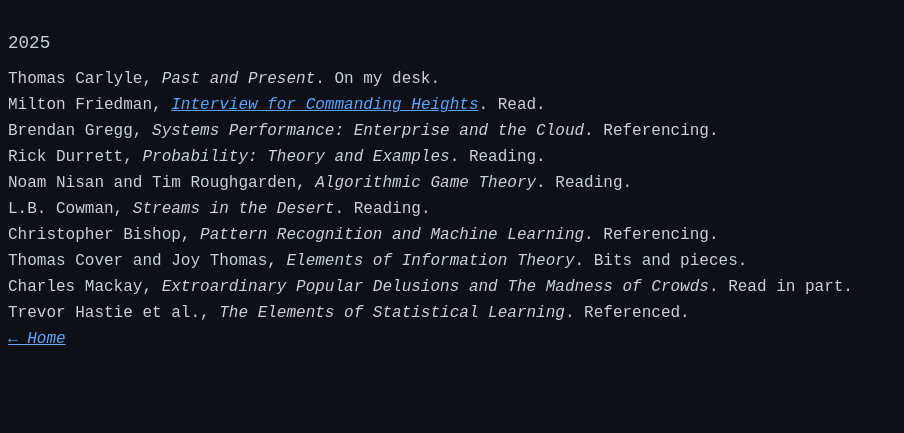
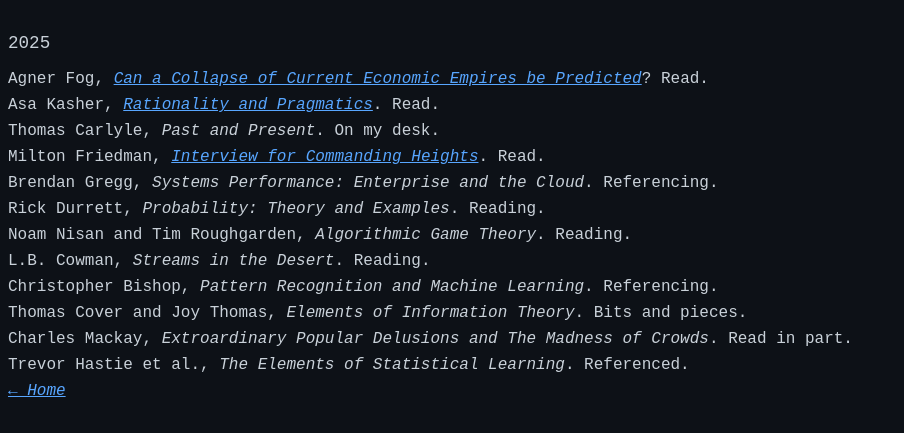
Before and after one commit to grabilln00/nicholasgrabill.com, a plain HTML site: page reading.html in a window 1280 px wide. Shown: the part 61-494 px from the top of the page, without its empty margins (0-904 px from the left). Drawn offline with Linux system fonts and the light colour scheme.

Commit message:
additions

```diff
--- a/reading.html
+++ b/reading.html
@@ -20,6 +20,8 @@ body{background:#0d1117;color:#c9d1d9;font-family:ui-monospace,monospace}a{color
 
 <h2>2025</h2>
 <ul class="reading-list">
+<li>Agner Fog, <a href="https://agner.org/cultsel/collapse.pdf"><em>Can a Collapse of Current Economic Empires be Predicted</em></a>? Read.</li>
+<li>Asa Kasher, <a href="https://www.tau.ac.il/~kasher/prprag.htm"><em>Rationality and Pragmatics</em></a>. Read.</li>
 <li>Thomas Carlyle, <em>Past and Present</em>. On my desk.</li>
 <li>Milton Friedman, <a href="https://www.pbs.org/wgbh/commandingheights/shared/minitext/int_miltonfriedman.html"><em>Interview for Commanding Heights</em></a>. Read.</li>
 <li>Brendan Gregg, <em>Systems Performance: Enterprise and the Cloud</em>. Referencing.</li>
```
